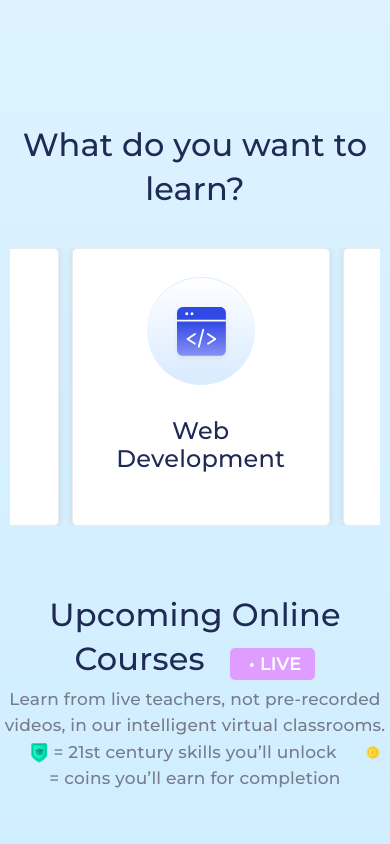
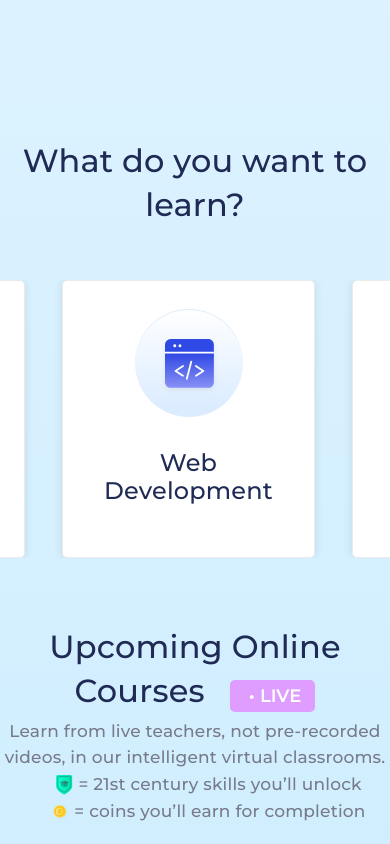
Before and after one commit to madhavsharma2106/edtech-brochure, a React (Create React App) app: page / in a window 390 px wide. Shown: the part 820-1664 px from the top of the page. Built offline with nearby package versions, Linux system fonts and the light colour scheme.

Commit message:
Responsive mobile modifications

```diff
--- a/src/components/molecules/CatalogueCard/index.scss
+++ b/src/components/molecules/CatalogueCard/index.scss
@@ -18,3 +18,9 @@
     @include square(108px);
   }
 }
+
+@media (max-width: map-get($breakpoints, "small" )) {
+  .catalogue-card {
+    width: 70%;
+  }
+}
--- a/src/components/pages/LandingPage/FeaturedCourses.jsx
+++ b/src/components/pages/LandingPage/FeaturedCourses.jsx
@@ -31,7 +31,11 @@ function FeaturedCourses() {
           />
           = 21st century skills you’ll unlock
         </Text>
-        <Text variant={TextVariant.subHadingOne} type={TextType.span}>
+        <Text
+          variant={TextVariant.subHadingOne}
+          type={TextType.span}
+          className="coin-badge"
+        >
           <img
             className="badge"
             src={require("../../../assets/icons/coin.svg")}
--- a/src/components/pages/LandingPage/index.scss
+++ b/src/components/pages/LandingPage/index.scss
@@ -93,6 +93,7 @@
 @media (max-width: map-get($breakpoints, "small" )) {
   .landing-page {
     background-size: auto;
+
     .hero-container {
       flex-direction: column;
       padding: 16px;
@@ -106,12 +107,19 @@
     }
 
     .course-catalogue {
+      width: 100%;
       .heading {
         color: $primary-black;
+        padding: 16px;
       }
     }
 
     .featured-courses {
+      .title {
+        .coin-badge {
+          display: block;
+        }
+      }
       .courses {
         flex-direction: column;
         & > div {
```
